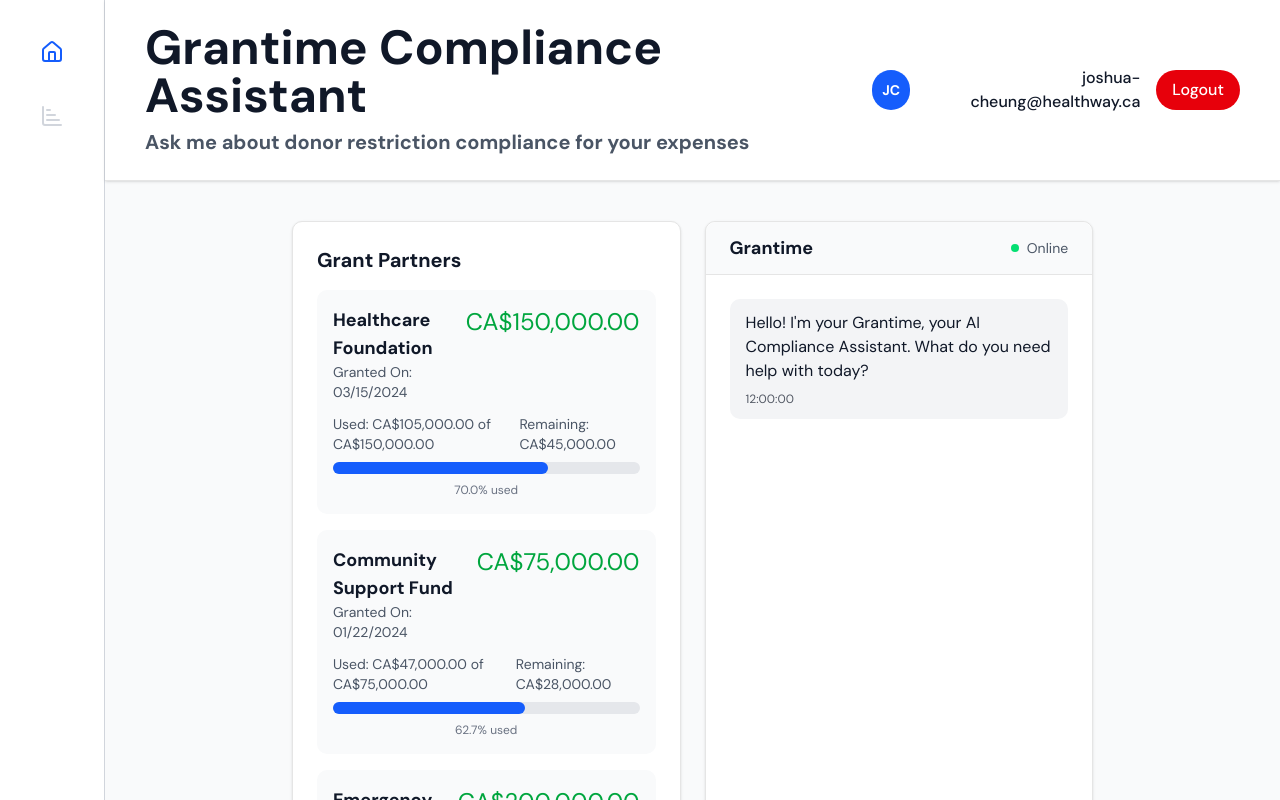
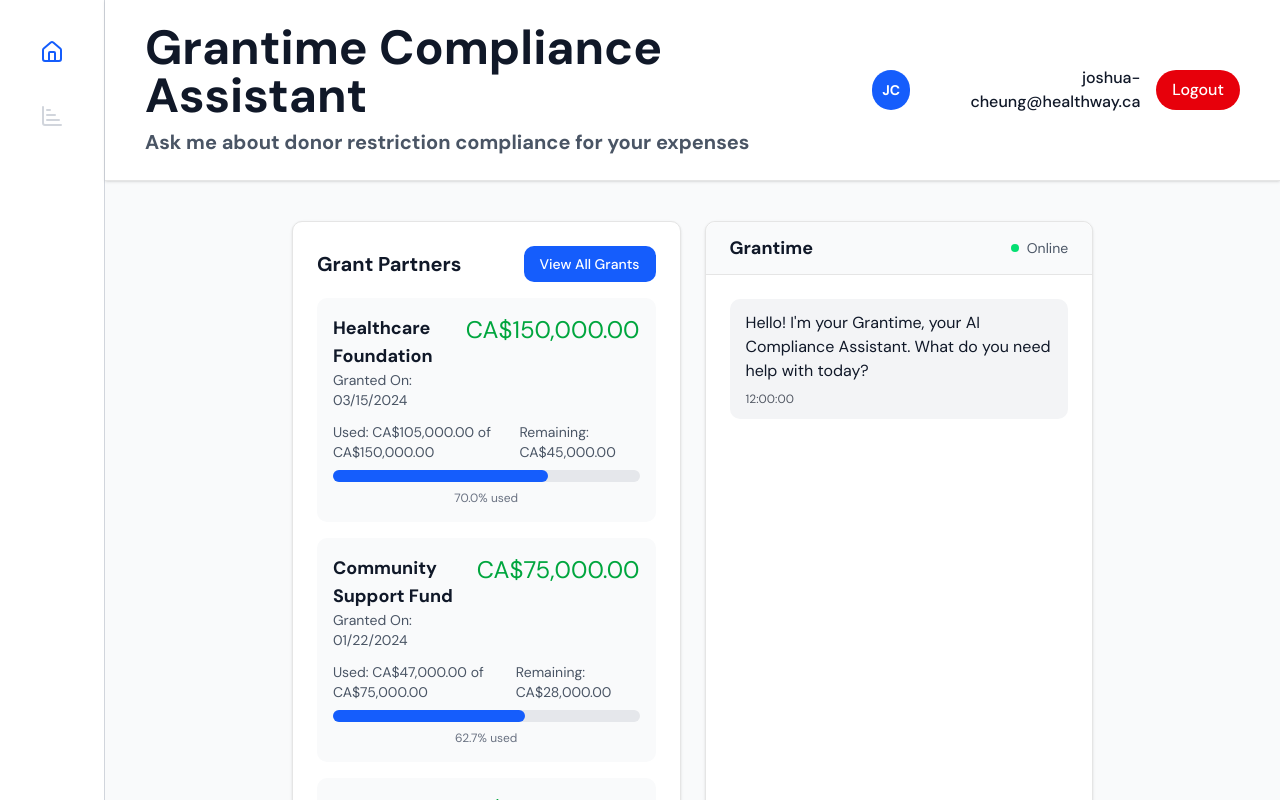
Before and after one commit to f4heemmmmm/frontend-grantime, a Next.js app in the folder frontend/: page / in a window 1280 px wide. Shown: the top 800 px of the page. Built offline with nearby package versions, Linux system fonts and the light colour scheme.

Commit message:
added button to view all grants

```diff
--- a/frontend/src/app/page.js
+++ b/frontend/src/app/page.js
@@ -3,6 +3,7 @@
 import Head from "next/head";
 import { DM_Sans } from "next/font/google";
 import { useState, useRef, useEffect } from "react";
+import Link from "next/link";
 import { mockGrantCompanies, mockExportableFiles } from "./mockGrantData";
 import { mockResponse } from "./mockResponse";
 import PageHeader from "./header";
@@ -166,9 +167,17 @@ export default function Home() {
           <div className="grid grid-cols-1 lg:grid-cols-2 gap-6 h-full">
             <div className="space-y-6">
               <div className="bg-white rounded-lg shadow-sm border p-6">
-                <h2 className="text-xl font-bold text-gray-900 mb-4">
-                  Grant Partners
-                </h2>
+                <div className="flex justify-between items-center mb-4">
+                  <h2 className="text-xl font-bold text-gray-900">
+                    Grant Partners
+                  </h2>
+                  <Link
+                    href="/trackonomics#grants-section"
+                    className="bg-blue-600 hover:bg-blue-700 text-white px-4 py-2 rounded-lg text-sm font-medium transition-colors focus:outline-none focus:ring-2 focus:ring-blue-500 focus:ring-offset-2"
+                  >
+                    View All Grants
+                  </Link>
+                </div>
                 <div className="space-y-4">
                   {mockGrantCompanies.map((grant) => {
                     const usedPercentage = (grant.used / grant.amount) * 100;
--- a/frontend/src/app/trackonomics/page.js
+++ b/frontend/src/app/trackonomics/page.js
@@ -95,8 +95,8 @@ const page = () => {
           </div>
         </div>
 
-        {/* Grant Funds List */}
-        <div className="bg-white rounded-lg shadow-sm border border-gray-300 p-6 max-w-[1460px] mx-auto">
+        {/* Grant Funds List - Added id for anchor scrolling */}
+        <div id="grants-section" className="bg-white rounded-lg shadow-sm border border-gray-300 p-6 max-w-[1460px] mx-auto">
           <h2 className="text-xl font-bold text-gray-900 mb-6">
             All Grant Funds
           </h2>
```
